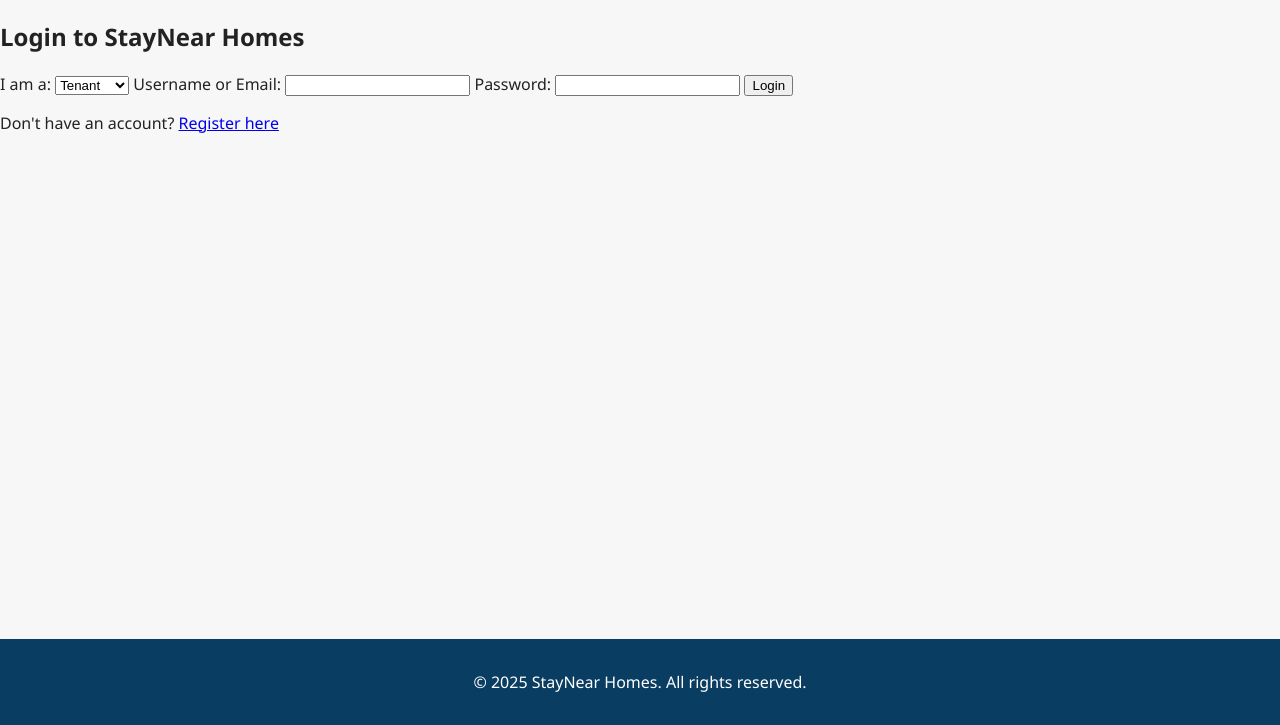
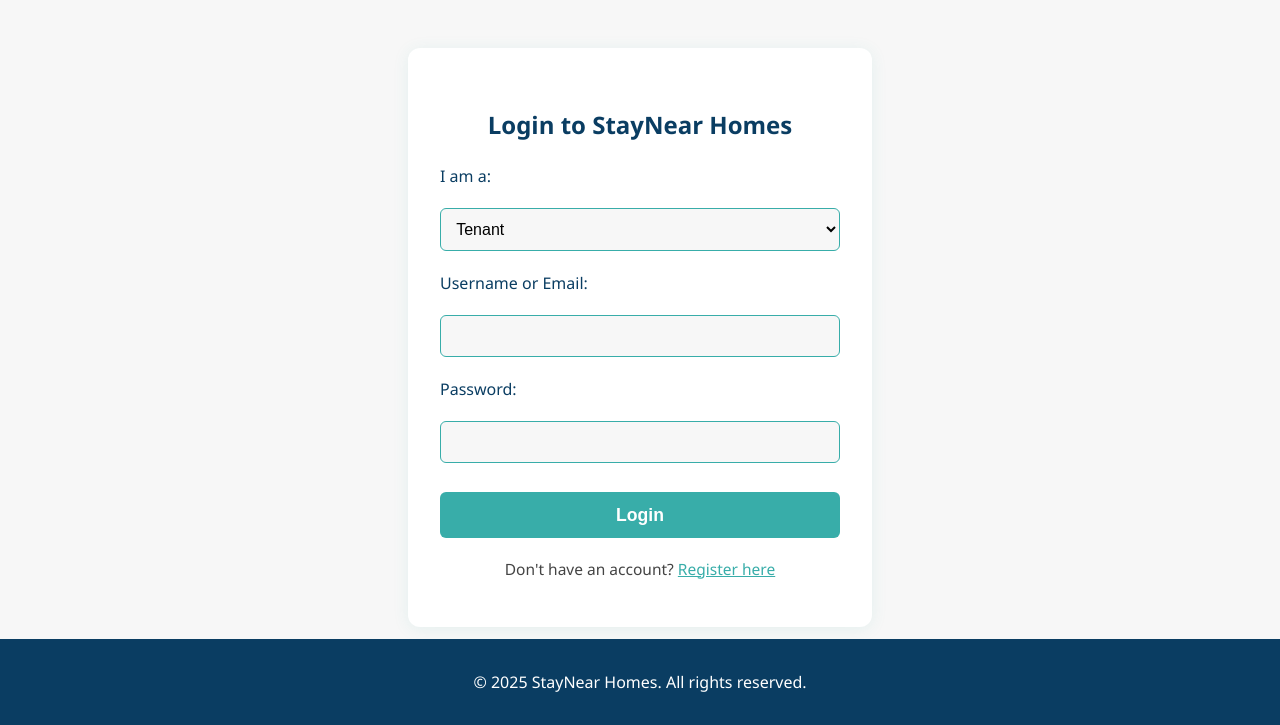
Before and after one commit to MwitaKefa/StayNear, a Django app: page /login/ in a window 1280 px wide. Shown: the part 75-800 px from the top of the page. Run offline with Django 5.2, Linux system fonts and the light colour scheme.

Commit message:
updated the home page

```diff
--- a/static/css/style.css
+++ b/static/css/style.css
@@ -192,3 +192,74 @@
         align-items: center;
     }
 }
+/* Login Page Styles */
+.login-section {
+    background: #fff;
+    max-width: 400px;
+    margin: 3rem auto 2rem auto;
+    padding: 2.5rem 2rem 2rem 2rem;
+    border-radius: 12px;
+    box-shadow: 0 2px 16px rgba(56,173,169,0.10);
+    text-align: center;
+}
+.login-section h2 {
+    color: #0a3d62;
+    margin-bottom: 1.5rem;
+}
+.login-form {
+    display: flex;
+    flex-direction: column;
+    gap: 1.1rem;
+    margin-bottom: 1rem;
+}
+.login-form label {
+    text-align: left;
+    font-weight: 500;
+    color: #0a3d62;
+    margin-bottom: 0.2rem;
+}
+.login-form input,
+.login-form select {
+    padding: 0.7rem;
+    border: 1px solid #38ada9;
+    border-radius: 6px;
+    font-size: 1rem;
+    background: #f7f7f7;
+    margin-bottom: 0.2rem;
+    transition: border 0.2s;
+}
+.login-form input:focus,
+.login-form select:focus {
+    border: 1.5px solid #0a3d62;
+    outline: none;
+}
+.login-form button {
+    background: #38ada9;
+    color: #fff;
+    border: none;
+    border-radius: 6px;
+    padding: 0.8rem 0;
+    font-size: 1.1rem;
+    font-weight: 600;
+    cursor: pointer;
+    margin-top: 0.5rem;
+    transition: background 0.2s;
+}
+.login-form button:hover {
+    background: #0a3d62;
+}
+.login-note {
+    font-size: 0.97rem;
+    color: #444;
+    margin-top: 1.2rem;
+}
+.login-note a {
+    color: #38ada9;
+    text-decoration: underline;
+    font-weight: 500;
+}
+@media (max-width: 500px) {
+    .login-section {
+        padding: 1.2rem 0.5rem;
+    }
+}
```
Also changed, not shown: db.sqlite3.
